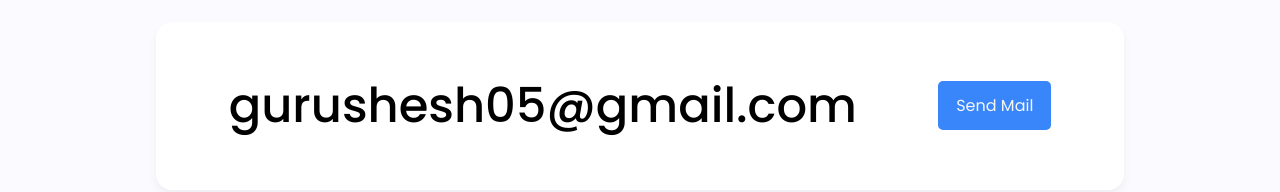
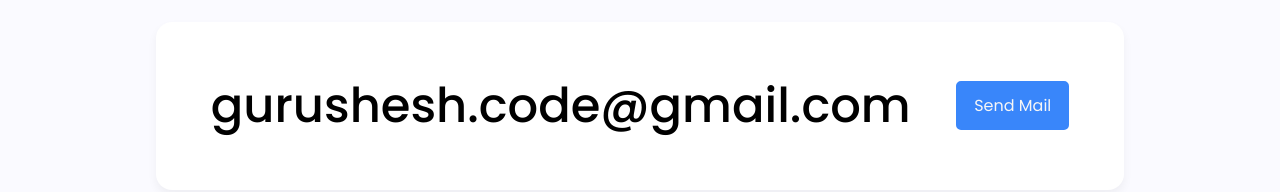
Before and after one commit to gurupawar/website, a React (Create React App) app: page / in a window 1280 px wide. Shown: the part 3175-3367 px from the top of the page. Built offline with nearby package versions, Linux system fonts and the light colour scheme; some icons are missing.

Commit message:
initial ✨

```diff
--- a/src/components/Contact/Contact.js
+++ b/src/components/Contact/Contact.js
@@ -8,10 +8,10 @@
         <div className="SectionTitle">Get In Touch</div>
         <div className="BigCard">
           <Email>
-            <span>gurushesh05@gmail.com</span>
+            <span>gurushesh.code@gmail.com</span>
             <a
               className="btn PrimaryBtn"
-              href="mailto:gurushesh05@gmail.com"
+              href="mailto:gurushesh.code@gmail.com"
               target="_blank"
               rel="noopener noreferrer"
             >
```
